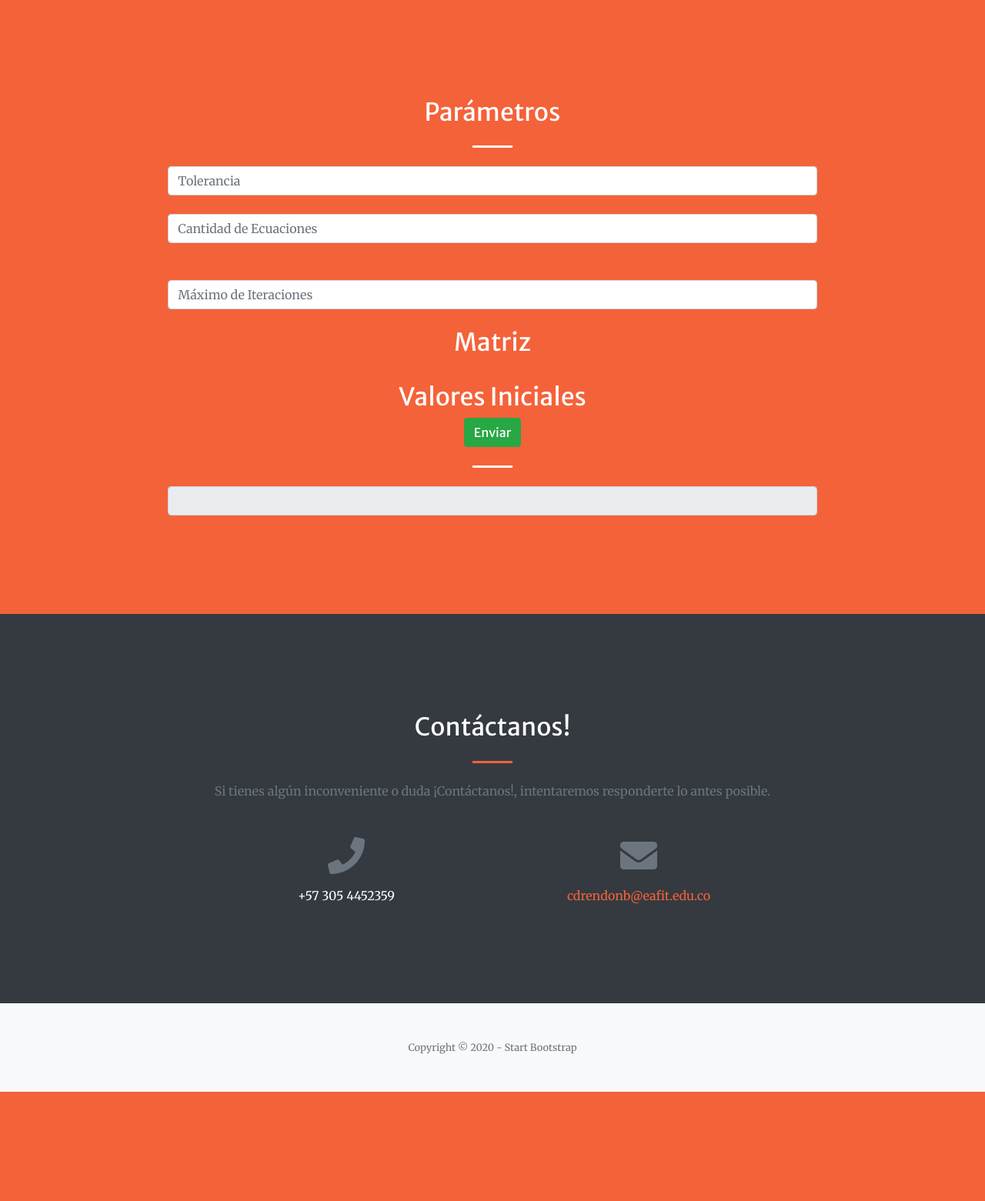
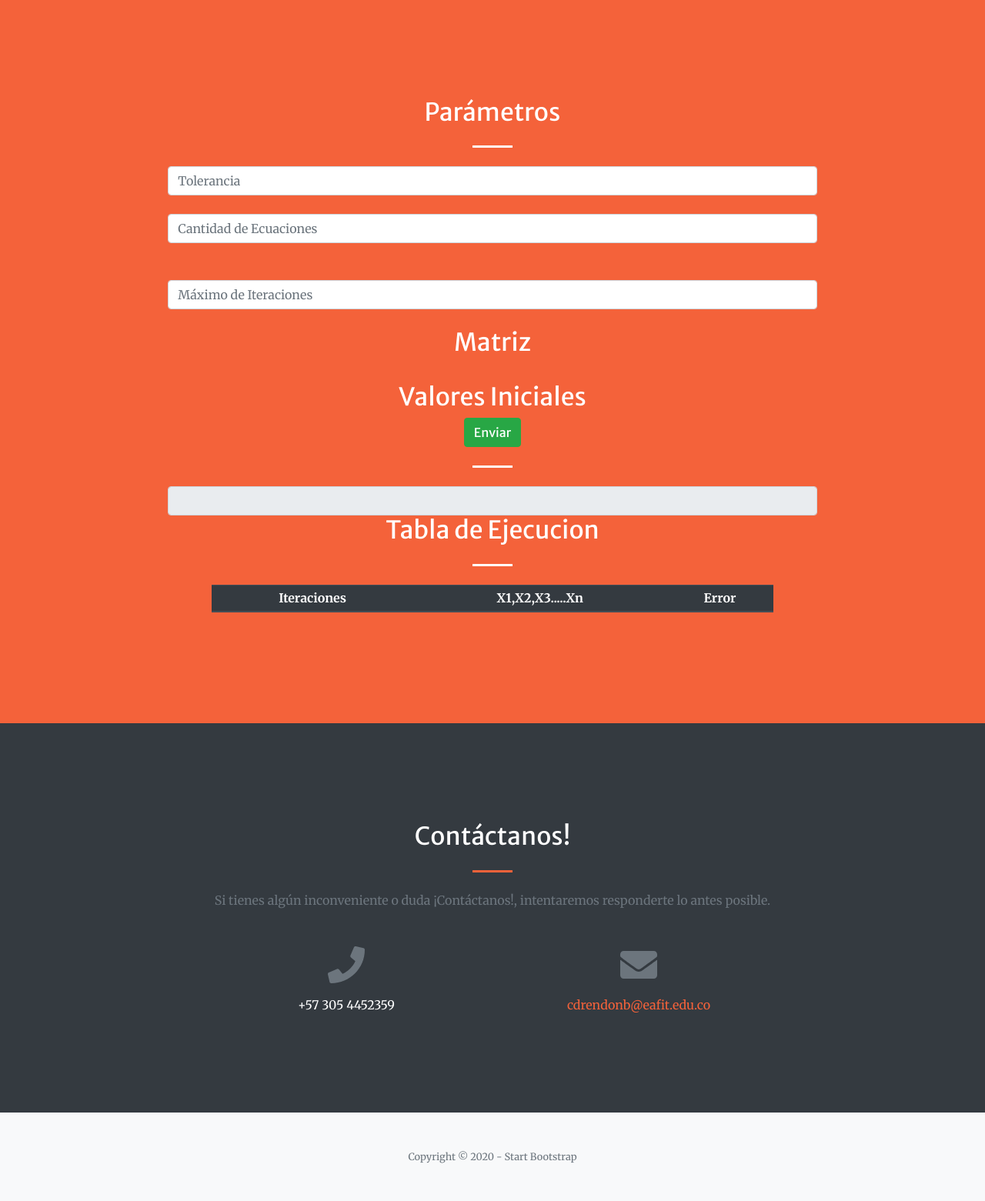
Before and after one commit to jlondo97/Proyecto_numerico, a Flask app: page /jacobi in a window 1280 px wide. Shown: the part 801-2362 px from the top of the page at 77% size. Before the commit the page ends 2220 px from the top, so only its background shows below. Run offline with Flask 2, Linux system fonts and the light colour scheme; lists and menus that the app fills with data are empty; parts of the project's set-up code (start-up, migrations or seed data) failed here and were passed over; some libraries are stand-ins or nearby versions.

Commit message:
Añadiendo tablas a choleski y jacobi

```diff
--- a/app/src/main.py
+++ b/app/src/main.py
@@ -336,12 +336,13 @@ def cholesky_rout():
 
 # Métodos Iterativos----------------#
 
-
+# Jacobi
 @app.route('/jacobi', methods=['GET', 'POST'])
 def jacobi_rout():
     tolerancia = request.form.get('tolerancia')
     niter = request.form.get('iteracion')
     n = request.form.get('n')
+    tabla = []
     x = []
     if str(n) == "None":
         n = 0
@@ -366,22 +367,24 @@ def jacobi_rout():
     if request.method == "POST":
         jacobi = MetodoJacobi(n, matriz, B, x, niter, tolerancia)
         resultado = jacobi.metodoJacobi()
+        tabla = jacobi.vector
 
     # cambiar plantilla de jacobi  y cambiar abajo la direccion a esa plantilla
-    return render_template('jacobi.html', n=int(n), resultado=resultado)
+    return render_template('jacobi.html', n=int(n), resultado=resultado, tabla=tabla)
 
-
+# --------Gauss seidel
 @app.route('/gaussSeidel', methods=['GET', 'POST'])
 def GaussSeidel_rout():
     tolerancia = request.form.get('tolerancia')
     niter = request.form.get('iteracion')
     n = request.form.get('n')
+    tabla = []
+
     x = []
 
     if str(n) == "None":
         n = 0
     matriz = np.zeros([int(n), int(n)])
-
 
     B = []  # vector terminos independientes
 
@@ -407,9 +410,10 @@ def GaussSeidel_rout():
 
         gaussSed = MetodoGaussSeidel(n, matriz, B, x, niter, tolerancia)
         resultado = gaussSed.metodoGaussSeidel()
+        tabla = gaussSed.vector
 
     # cambiar plantilla de gauss y cambiar abajo la direccion a esa plantilla
-    return render_template('gaussSeidel.html', n=int(n), resultado=resultado)
+    return render_template('gaussSeidel.html', n=int(n), resultado=resultado, tabla=tabla)
 
 
 # Interpolacion----------------#
@@ -419,8 +423,7 @@ def newton_diferencias_divididas_rout():
     n = request.form.get('n')
     if str(n) == "None":
         n = 0
-    tabla= np.zeros([int(n), int(n)+1])
-
+    tabla = np.zeros([int(n), int(n)+1])
 
     for i in range(0, int(n)):
         for j in range(0, int(n)+1):
@@ -438,7 +441,7 @@ def newton_diferencias_divididas_rout():
         resultado = interNewton.Newton()
     print(resultado)
 
-    return render_template('newtonConDiferenciasDivididas.html', resultado = resultado)
+    return render_template('newtonConDiferenciasDivididas.html', resultado=resultado)
 
 
 @app.route('/lagrange', methods=['GET', 'POST'])
@@ -464,15 +467,13 @@ def lagrange_rout():
         resultado = interLagr.lagrange()
     print(resultado)
 
-    return render_template('interpolacionLagrange.html', resultado = resultado)
+    return render_template('interpolacionLagrange.html', resultado=resultado)
 
 
 @app.route('/neville', methods=['GET', 'POST'])
 def neville_rout():
 
     return render_template('interpolacionNeville.html')
-
-
 
 
 @app.route('/splineLineal', methods=['GET', 'POST'])
@@ -494,11 +495,10 @@ def spline_lineal_rout():
     print(X)
     print(Y)
     if request.method == "POST":
-        splinelineal= SplineLineal(n, X, Y)
+        splinelineal = SplineLineal(n, X, Y)
         resultado = splinelineal.metodoInterpolacionSplineLineal()
     print(resultado)
-    return render_template('interpolacionSplineLineal.html', resultado = resultado)
-
+    return render_template('interpolacionSplineLineal.html', resultado=resultado)
 
 
 @app.route('/splineCuadratico', methods=['GET', 'POST'])
--- a/app/src/metodos/SistemasDeEcuaciones/MetodosIterativos/metodoJacobi.py
+++ b/app/src/metodos/SistemasDeEcuaciones/MetodosIterativos/metodoJacobi.py
@@ -12,6 +12,7 @@ class MetodoJacobi:
         self.x0 = x0
         self.niter = niter
         self.tolerancia = tolerancia
+        self.vector = []
 
 # def recolectarDatos():
 #     n = int(input("Ingrese el numero de ecuaciones: "))
@@ -45,12 +46,14 @@ class MetodoJacobi:
         x1 = []
         #print("\nOrden de los datos: n, x1, x2, x3, ... xn, dispersion " )
         #print(str(contador) + "    " + str(self.x0) + "\n")
+        self.vector.append([str(contador), str(self.x0), str(dispersion)])
         while dispersion > self.tolerancia and contador < self.niter:
             x1 = calcularNuevoJacobi(self.x0, self.n, self.b, self.A)
             dispersion = norma(x1, self.x0, self.n)
             self.x0 = x1
             contador += 1
             #print(str(contador) + "   " + str(self.x0) + "   " + str(dispersion) + "\n")
+            self.vector.append([str(contador), str(self.x0), str(dispersion)])
 
         if dispersion < self.tolerancia:
             return(str(x1) + " es una aproximación con una tolerancia: " + str(self.tolerancia))
--- a/app/src/templates/jacobi.html
+++ b/app/src/templates/jacobi.html
@@ -91,6 +91,33 @@
                 </div>
             </div>
             </div>
+            <div class="container">
+                <div class="row justify-content-center">
+                    <div class="col-lg-8 text-center">
+                        <h2 class="text-white mt-0">Tabla de Ejecucion</h2>
+                        <hr class="divider light my-4" />
+                        <div>
+                            <table class="table table-sm table-dark">
+                                <thead>
+                                    <tr>
+                                        <th scope="col">Iteraciones</th>
+                                        <th scope="col">X1,X2,X3.....Xn</th>
+                                        <th scope="col">Error</th>
+                                    </tr>
+                                    {%for line in tabla%}
+                                    <tr>
+                                        {%for data in line%}
+                                        <td>{{data}}</td>
+                                        {%endfor%}
+                                    </tr>
+                                    {%endfor%}
+
+                            </table>
+                        </div>
+
+                    </div>
+                </div>
+            </div>
         </form>
     </section>
 
```
Also changed, not shown: app/src/metodos/SistemasDeEcuaciones/MetodosIterativos/metodoGaussSeidel.py (+7 -4 lines), app/src/templates/gaussSeidel.html (+28 -1 lines).
